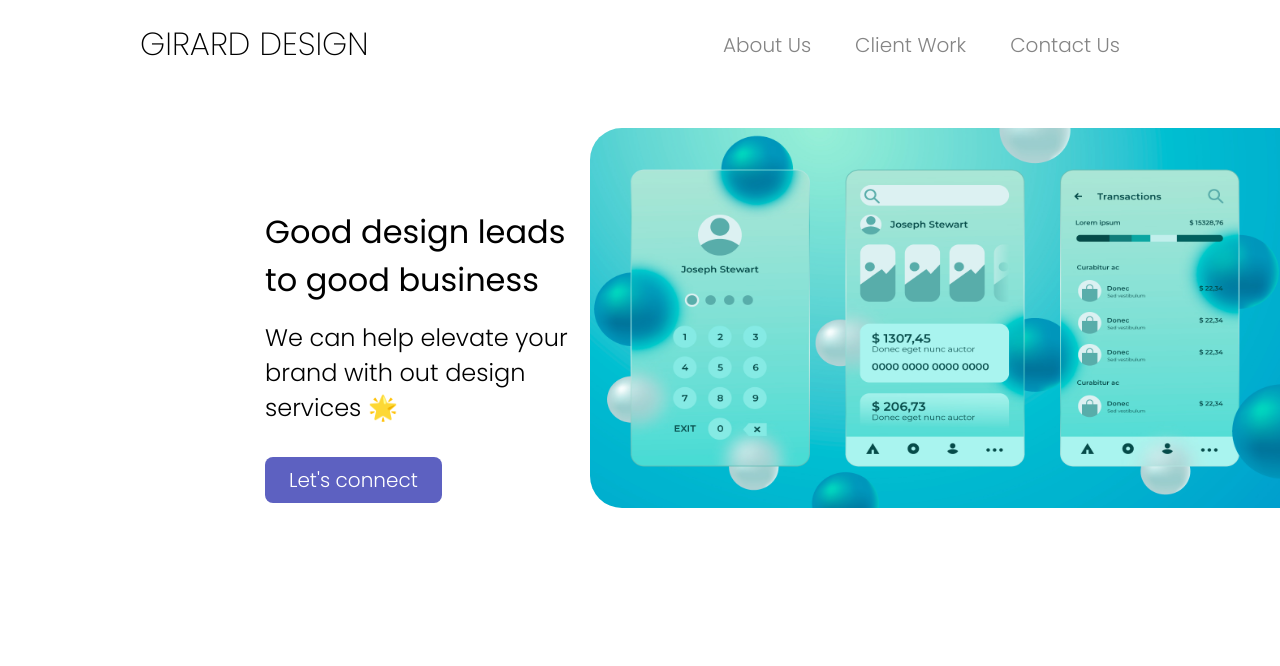
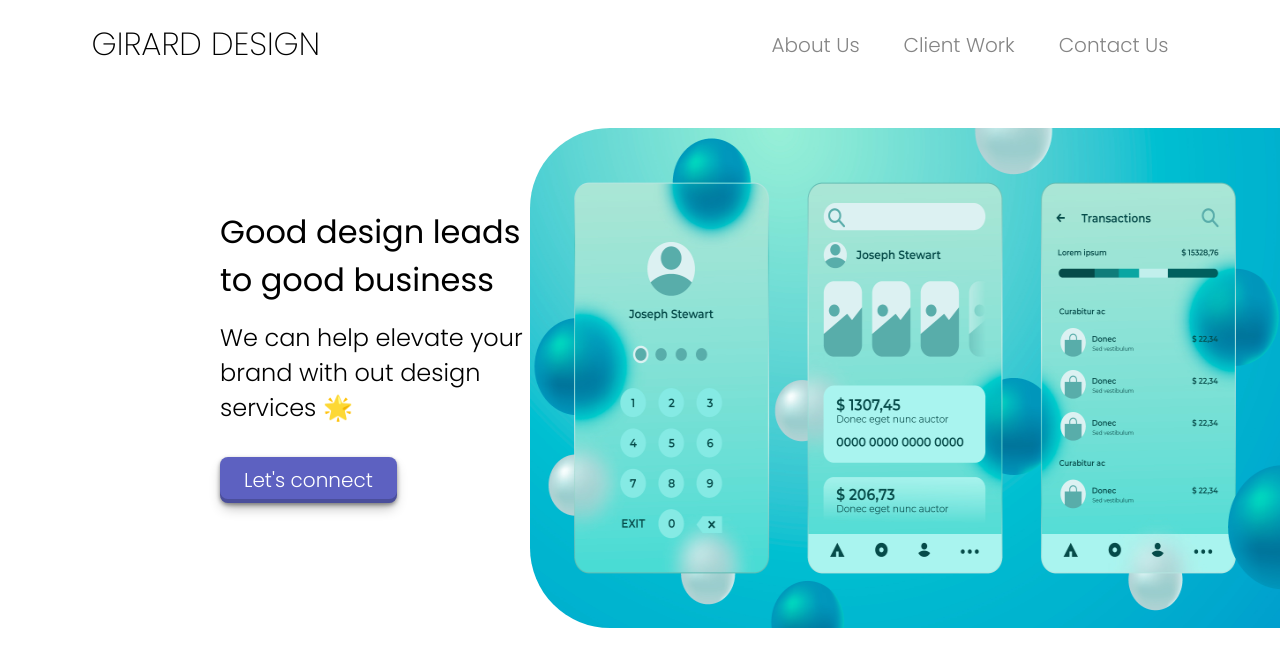
Before and after one commit to LRSORRENTI/Design_Studio, a plain HTML site: page index.html in a window 1280 px wide. Drawn offline with Linux system fonts and the light colour scheme.

Commit message:
added change to navbar styles and button styles

```diff
--- a/main.css
+++ b/main.css
@@ -19,11 +19,15 @@
  #navbar {
     display: flex;
     justify-content: space-between;
-    max-width: 1000px;
+    max-width: 1097px;
     /* border: 2px solid blue; */
     margin: auto;
     margin-top: 20px;
     margin-bottom: 40px;
+ }
+
+ #navbar h1 {
+
  }
 
  #navbar a {
@@ -55,7 +59,7 @@
 
  #left-cont {
     /* border: 2px solid red; */
-    margin-left: 265px;
+    margin-left: 220px;
     width: 400px;
     margin-top: 100px;
  }
@@ -83,11 +87,13 @@
     transition: all .2s;
     font-weight: 300;
     border: none;
+    box-shadow: rgba(0, 0, 0, 0.4) 0px 2px 4px, rgba(0, 0, 0, 0.3) 0px 7px 13px -3px, rgba(0, 0, 0, 0.2) 0px -4px 0px inset;
  }
 
  #left-cont button:hover {
     cursor: pointer;
     color: #d8d8d8;
+    box-shadow: none;
  }
 
  #right-cont {
@@ -97,13 +103,18 @@
  }
 
  #hero-img {
-    width: 690px;
-    height: 380px;
-    border-top-left-radius: 2em;
-    border-bottom-left-radius: 2em;
+    /* width: 690px;
+    height: 380px; */
+    width: 750px;
+    height: 500px;
+    border-top-left-radius: 5em;
+    border-bottom-left-radius: 5em;
     margin-top: 20px;
  }
 
+ @media screen and (max-width: 1400px) {
+
+ }
 
 
  /* HERO CONTAINER STYLES END */
```
